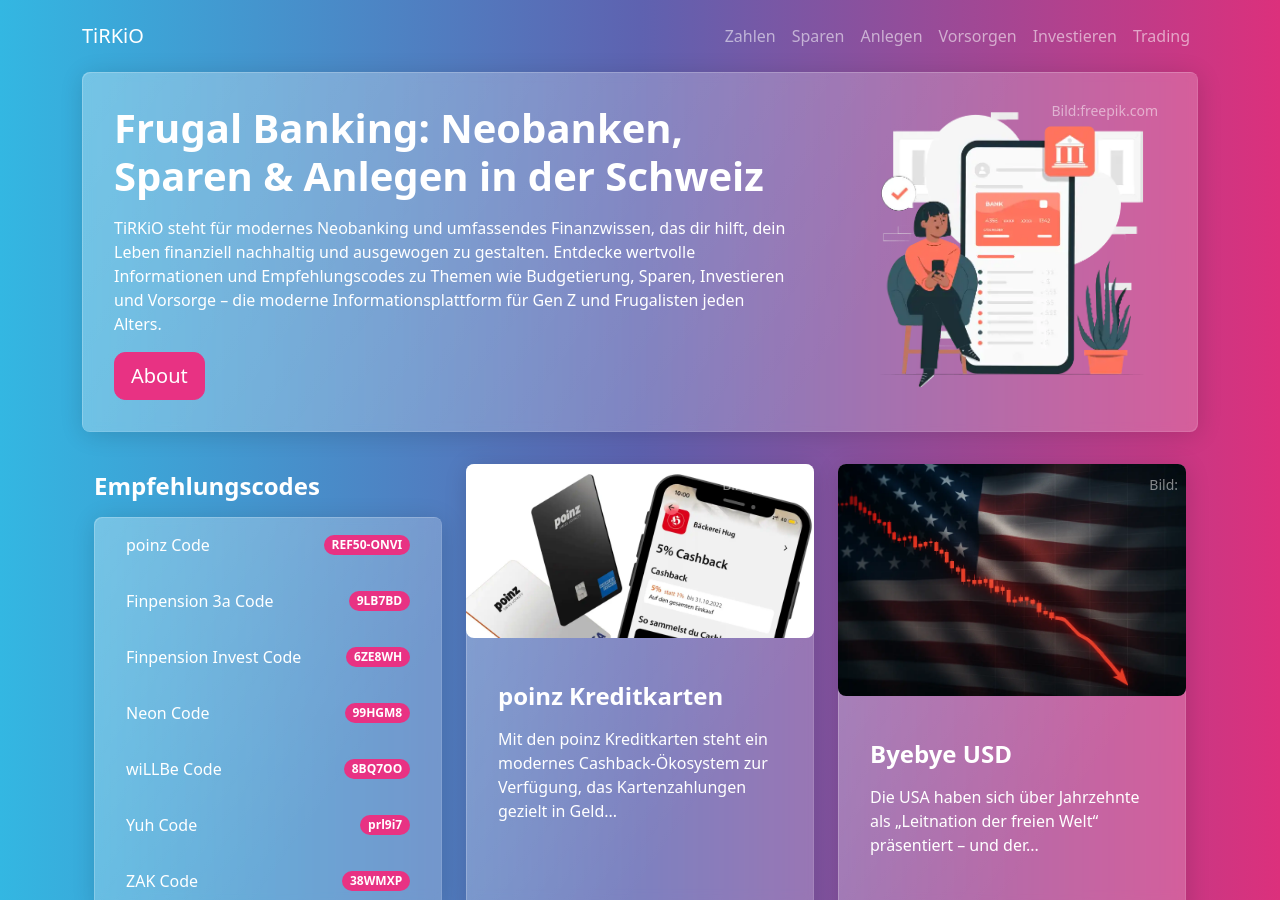
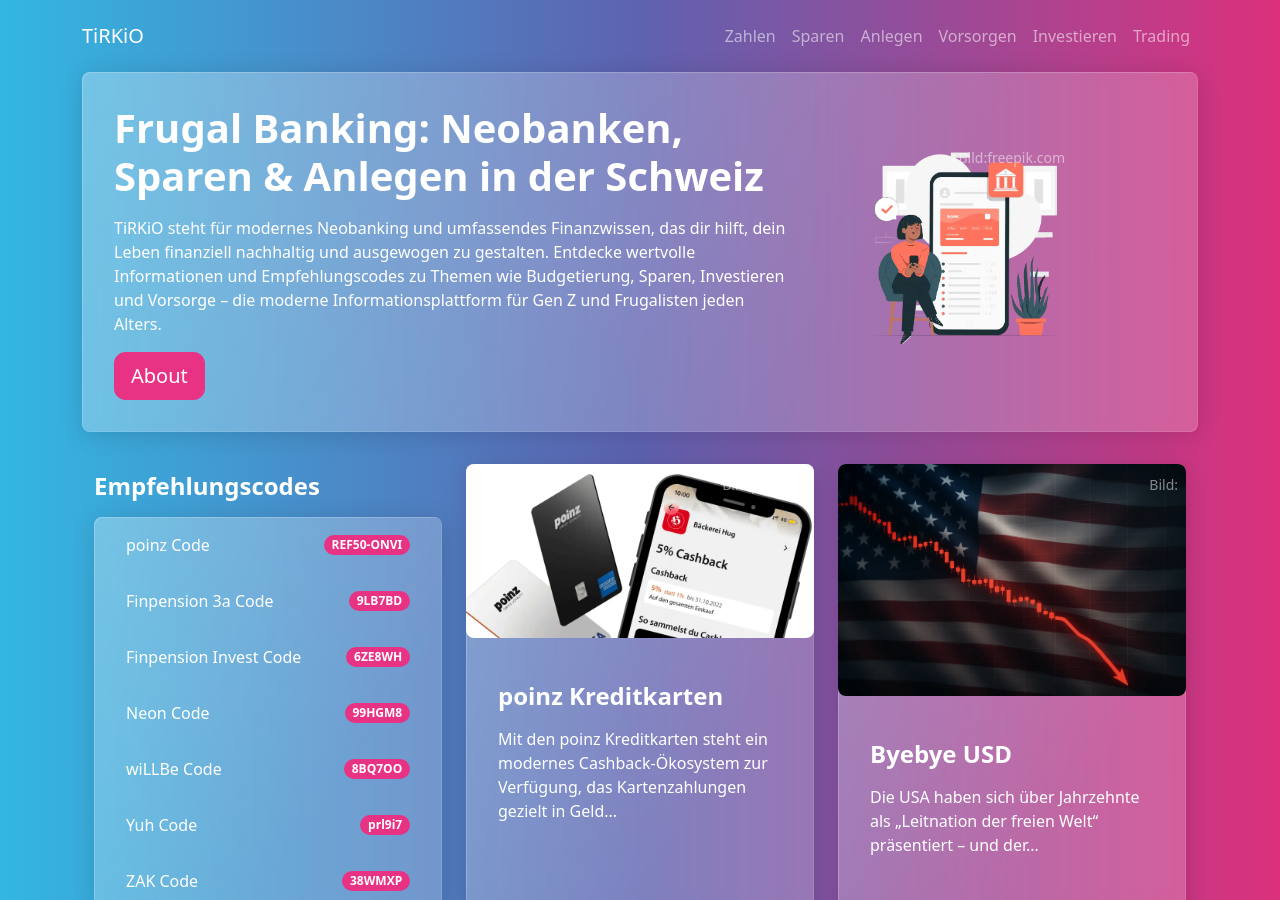
Before and after one commit to tirkio/tirkio.com, a Jekyll site: the page built from index.html, in a window 1280 px wide and 900 px high. Built offline with Jekyll 4.4.1, drawn with Linux system fonts in a browser that asks for light colours; the list of posts is cut into pages by our own code.

Commit message:
Adjust column width in index.html

```diff
--- a/index.html
+++ b/index.html
@@ -16,7 +16,7 @@
       <p>TiRKiO steht für modernes Neobanking und umfassendes Finanzwissen, das dir hilft, dein Leben finanziell nachhaltig und ausgewogen zu gestalten. Entdecke wertvolle Informationen und Empfehlungscodes zu Themen wie Budgetierung, Sparen, Investieren und Vorsorge – die moderne Informationsplattform für Gen Z und Frugalisten jeden Alters.</p>
       <a href="{{site.baseurl}}/about" class="btn btn-primary btn-lg">About</a>
     </div>
-    <div class="col-md-4 px-3">
+    <div class="col-md-3 px-3">
       <figure class="position-relative">
         <img
           class="img-fluid"
@@ -40,7 +40,7 @@
 <section class="container my-3">
   <div class="row">
     {% for post in featured_posts %}
-    <div class="col-md-4">{% include postbox.html %}</div>
+    <div class="col-md-3">{% include postbox.html %}</div>
     {% endfor %}
   </div>
 </section>
```
